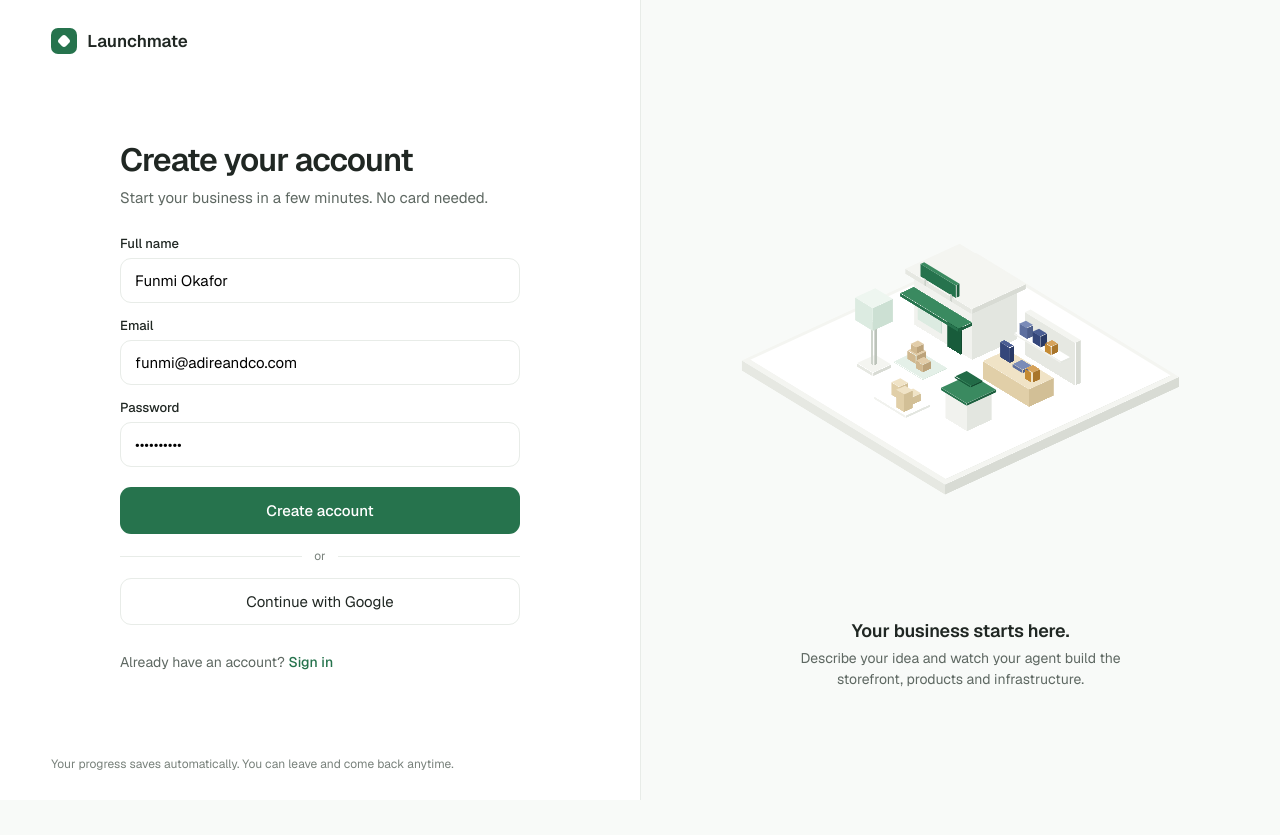
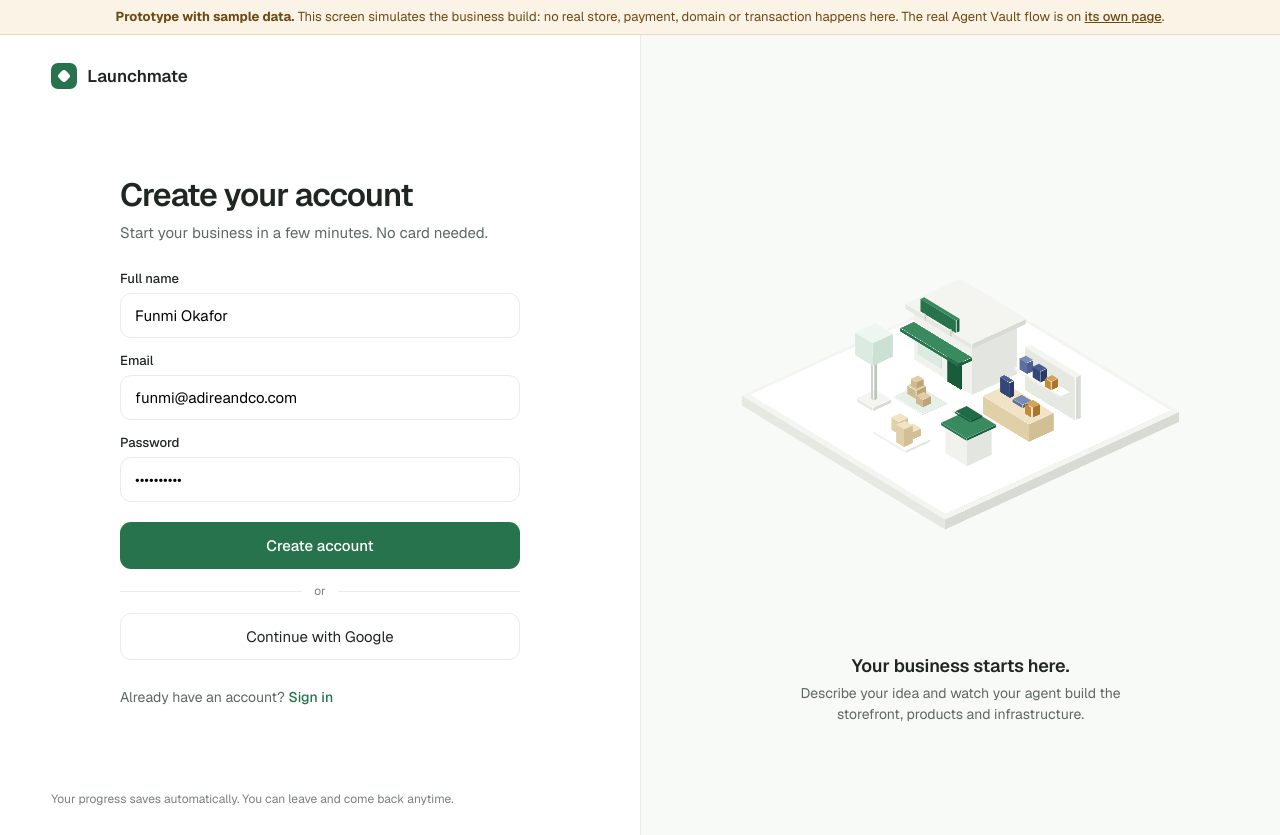
Before and after one commit to nofazechris/LaunchMate, a Next.js app: page / in a window 1280 px wide. Before the commit the page ends 800 px from the top, so only its background shows below. Built offline with nearby package versions, Linux system fonts and the light colour scheme.

Commit message:
Label prototype screens as simulated sample data

```diff
--- a/app/layout.tsx
+++ b/app/layout.tsx
@@ -1,6 +1,7 @@
 import type { Metadata } from "next";
 import { Geist, Geist_Mono } from "next/font/google";
 import { LaunchmateProvider } from "@/components/LaunchmateProvider";
+import PrototypeBanner from "@/components/PrototypeBanner";
 import "./globals.css";
 
 const geist = Geist({ subsets: ["latin"], variable: "--font-geist-sans", weight: ["400", "500", "600", "700"] });
@@ -15,7 +16,10 @@ export default function RootLayout({ children }: { children: React.ReactNode })
   return (
     <html lang="en" className={`${geist.variable} ${geistMono.variable}`}>
       <body>
-        <LaunchmateProvider>{children}</LaunchmateProvider>
+        <LaunchmateProvider>
+          <PrototypeBanner />
+          {children}
+        </LaunchmateProvider>
       </body>
     </html>
   );
--- /dev/null
+++ b/components/PrototypeBanner.tsx
@@ -0,0 +1,20 @@
+"use client";
+
+import Link from "next/link";
+import { usePathname } from "next/navigation";
+import { css } from "@/lib/css";
+
+/**
+ * The onboarding, build and dashboard screens are a design prototype running on sample data.
+ * Nothing on them is a real transaction, registration or purchase. Say so, on every one of them.
+ */
+export default function PrototypeBanner() {
+  const path = usePathname();
+  if (path.startsWith("/agent-vault")) return null; // the one real, live screen
+  return (
+    <div role="note" style={css("background:#FBF3E6;color:#6B4A14;border-bottom:1px solid #EAD9BC;padding:8px 16px;font-size:13px;line-height:1.4;text-align:center")}>
+      <b>Prototype with sample data.</b> This screen simulates the business build: no real store, payment, domain or transaction happens here.{" "}
+      The real Agent Vault flow is on <Link href="/agent-vault" style={css("color:#6B4A14;text-decoration:underline;font-weight:500")}>its own page</Link>.
+    </div>
+  );
+}
```
